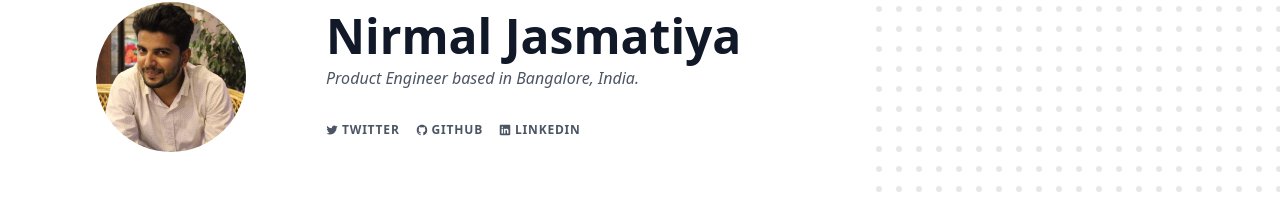
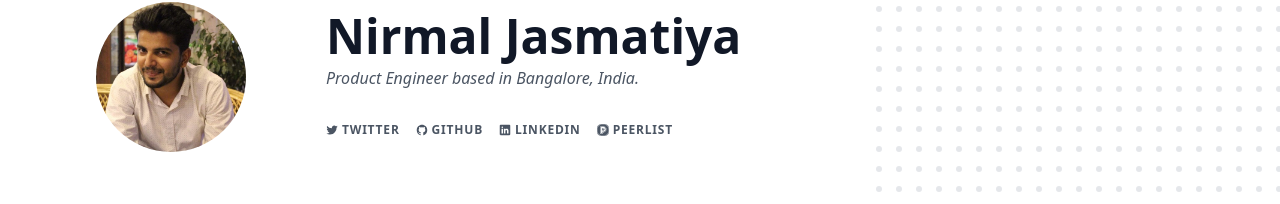
Before and after one commit to nir-jas/nir-jas.github.io, a Gatsby site: page / in a window 1280 px wide. Shown: the part 94-298 px from the top of the page. Built offline with nearby package versions, Linux system fonts and the light colour scheme; Gatsby itself is replaced by a stand-in of ours.

Commit message:
add: peerlist support

```diff
--- a/gatsby-config.js
+++ b/gatsby-config.js
@@ -14,6 +14,8 @@ module.exports = {
     github: `https://github.com/nir-jas`,
     // Optional: LinkedIn account URL
     linkedin: `https://www.linkedin.com/in/nirmaljasmatiya/`,
+    // Optional: PeerList account URL
+    peerlist: `https://pl.nirmaljasmatiya.com`,
     // Content of the About Me section
     about: `Results-driven and innovative Software Engineer with a track record of success in developing and implementing cutting-edge software solutions to drive business productivity. With over 7 years of experience, I possess deep expertise in the full software development lifecycle and have a proven ability to manage projects from inception to delivery. A hands-on leader, I excel at leading cross-functional teams in dynamic and deadline-oriented environments, ensuring the timely completion of projects while adhering to budgetary requirements.`,
     // Optional: List your projects, they must have `name` and `description`. `link` is optional.
--- a/gatsby-node.js
+++ b/gatsby-node.js
@@ -74,6 +74,7 @@ exports.createSchemaCustomization = ({ actions }) => {
       author: String
       github: String
       linkedin: String
+      peerlist: String
       about: String
       projects: [SectionItem]
       experience: [SectionItem]
--- a/package.json
+++ b/package.json
@@ -29,7 +29,7 @@
     "react": "^16.12.0",
     "react-dom": "^16.12.0",
     "react-helmet": "^6.1.0",
-    "react-icons": "^4.2.0"
+    "react-icons": "^5.0.1"
   },
   "devDependencies": {
     "autoprefixer": "^10.2.6",
--- a/src/components/header/index.jsx
+++ b/src/components/header/index.jsx
@@ -7,6 +7,8 @@ import {
   IoLogoLinkedin as IconLinkedin,
   IoChatbox as IconBlog
 } from 'react-icons/io5';
+
+import { SiPeerlist } from "react-icons/si";
 
 import profileImg from '../../images/profile.jpg';
 
@@ -27,6 +29,7 @@ const Header = ({ metadata = {}, noBlog = false }) => {
   const twitter = get(metadata, 'author', false);
   const github = get(metadata, 'github', false);
   const linkedin = get(metadata, 'linkedin', false);
+  const peerlist = get(metadata, 'peerlist', false);
 
   return (
     <div className={classes.wrapper}>
@@ -65,6 +68,13 @@ const Header = ({ metadata = {}, noBlog = false }) => {
               </a>
             </li>
           )}
+          {peerlist && (
+            <li className={classes.item}>
+              <a className={classes.link} href={peerlist}>
+              <SiPeerlist /> <span className={classes.linkName}>Peerlist</span>
+              </a>
+            </li>
+          )}
           {!noBlog && (
             <li className={classes.item}>
               <Link className={classes.link} to="/blog">
--- a/src/pages/blog.jsx
+++ b/src/pages/blog.jsx
@@ -37,6 +37,7 @@ export const pageQuery = graphql`
         author
         github
         linkedin
+        peerlist
       }
     }
     allMarkdownRemark(sort: { fields: [frontmatter___date], order: DESC }) {
--- a/src/pages/index.jsx
+++ b/src/pages/index.jsx
@@ -47,6 +47,7 @@ export const pageQuery = graphql`
         author
         github
         linkedin
+        peerlist
         projects {
           name
           description
--- a/src/templates/blog-post.jsx
+++ b/src/templates/blog-post.jsx
@@ -44,6 +44,7 @@ export const pageQuery = graphql`
         author
         github
         linkedin
+        peerlist
       }
     }
     markdownRemark(fields: { slug: { eq: $slug } }) {
```
Also changed, not shown: README.md, 1 other file.
